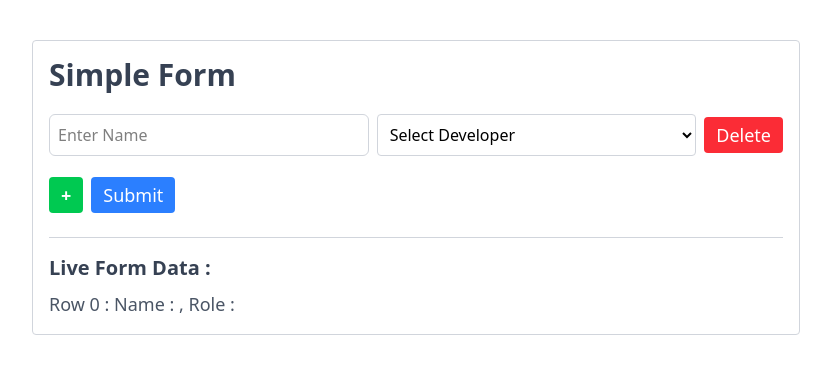
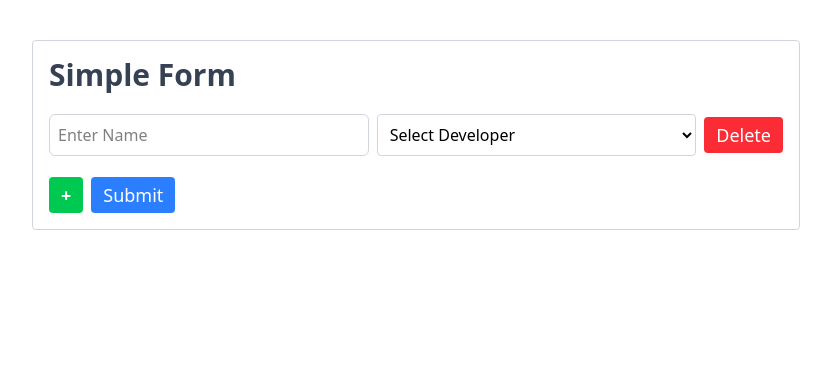
Before and after one commit to sharmin-khan/react-form, a React (Vite) app: page / in a window 1280 px wide. Shown: the top 374 px of the page, without its empty margins (224-1055 px from the left). Built offline with nearby package versions, Linux system fonts and the light colour scheme.

Commit message:
show live form data only on input focus.

```diff
--- a/src/components/Form.jsx
+++ b/src/components/Form.jsx
@@ -7,7 +7,7 @@ const Form = () => {
   const [allData, setAllData] = useState({});
   const [errors, setErrors] = useState({});
   const [submittedData, setSubmittedData] = useState({});
-
+  const [showLiveData, setShowLiveData] = useState(false);
   // Add new row
   const addRow = () => {
     const newCounter = counter + 1;
@@ -48,6 +48,9 @@ const Form = () => {
       setSubmittedData(allData);
     }
   };
+  const handleFocus = () => {
+  setShowLiveData(true);
+};
 
   return (
 
@@ -61,6 +64,7 @@ const Form = () => {
             row={row}
             deleteRow={() => deleteRow(row.id)}
             updateData={(id, data) => handleDataChange(id, data)}
+             onFocusInput={handleFocus}
             errors={errors[row.id] || {}}
           />
         ))}
@@ -82,6 +86,7 @@ const Form = () => {
       </form>
 
       {/* Live Form Data (Requirement 3) */}
+     {showLiveData && (
   <div className="mt-6 border-t border-gray-300 pt-4">
     <h2 className="text-xl font-semibold text-gray-700 mb-2">Live Form Data :</h2>
     {rows.map((row) => {
@@ -93,6 +98,7 @@ const Form = () => {
       );
     })}
   </div>
+)}
 
       {/* Submitted Form Data Table (Requirement 8) */}
       {Object.keys(submittedData).length > 0 && (
--- a/src/components/FormRow.jsx
+++ b/src/components/FormRow.jsx
@@ -1,6 +1,6 @@
 import React, { useState, useEffect } from "react";
 
-export default function FormRow({ deleteRow, row, updateData, errors }) {
+export default function FormRow({ deleteRow, row, updateData, errors ,onFocusInput}) {
   const [formData, setFormData] = useState({
     name: "",
     role: "",
@@ -22,6 +22,7 @@ export default function FormRow({ deleteRow, row, updateData, errors }) {
           type="text"
           value={formData.name}
           onChange={(e) => handleChange("name", e.target.value)}
+           onFocus={onFocusInput}
           placeholder="Enter Name"
           className="border border-gray-300 p-2 rounded-md flex-1 focus:border-blue-500 focus:ring-1 focus:ring-blue-500 outline-none"
         />
@@ -29,6 +30,7 @@ export default function FormRow({ deleteRow, row, updateData, errors }) {
         <select
           value={formData.role}
           onChange={(e) => handleChange("role", e.target.value)}
+           onFocus={onFocusInput}
           className="border border-gray-300  p-2 rounded flex-1 focus:border-blue-500 focus:ring-1 focus:ring-blue-500 outline-none"
         >
           <option value="">Select Developer</option>
```
Lines whose indentation alone changed are shown as unchanged.
